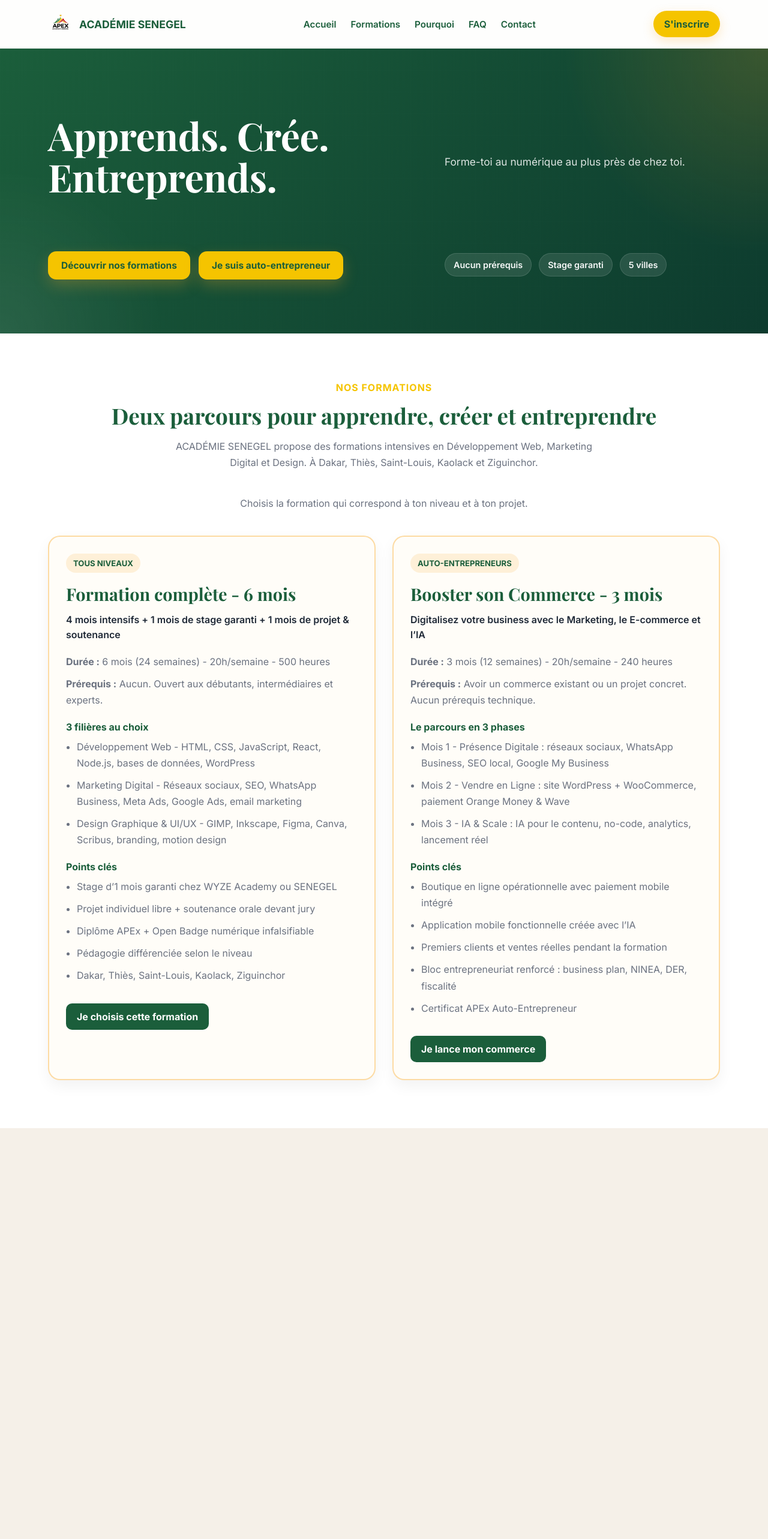
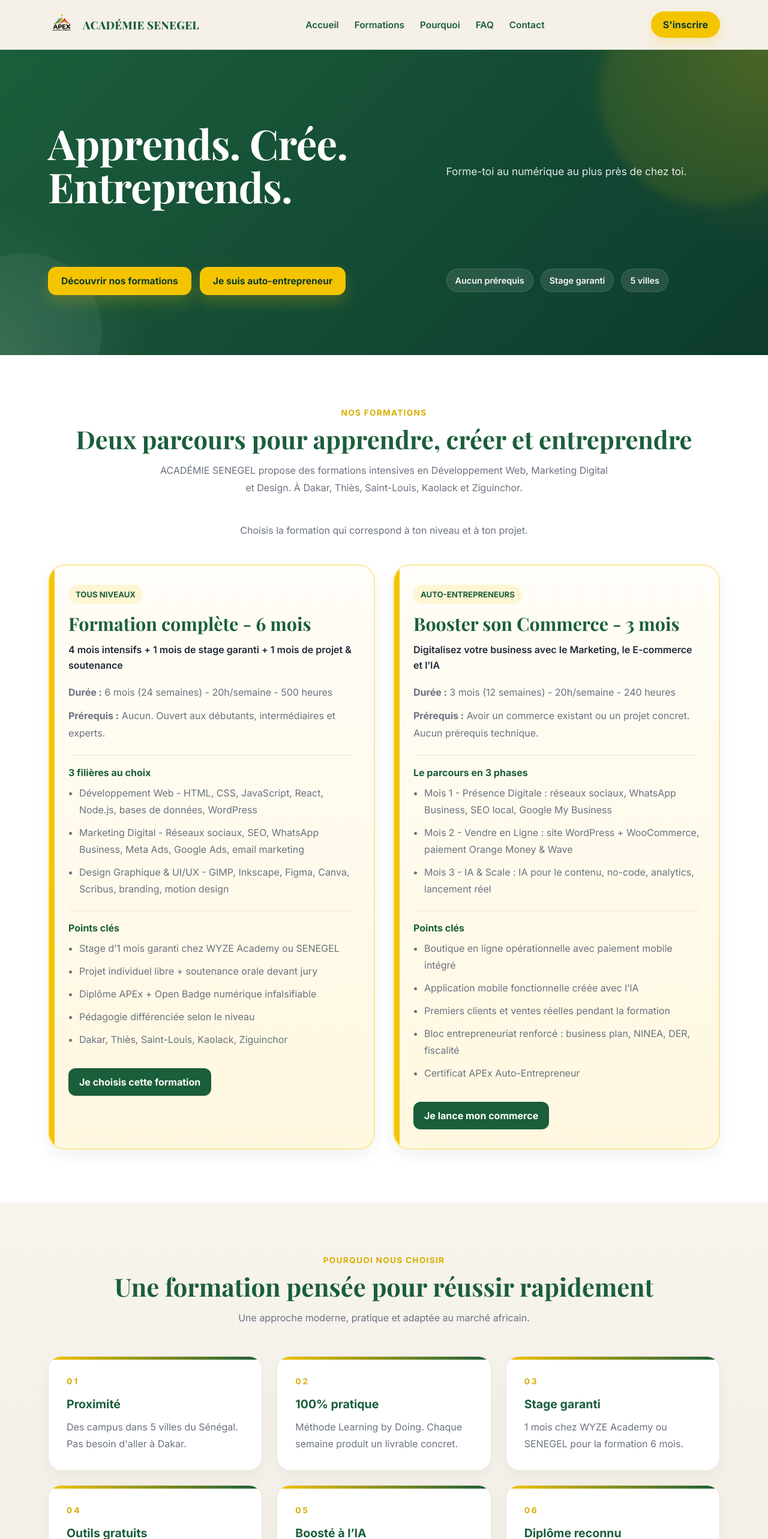
Before and after one commit to wyze-groupe/Apex-senegel-vitrine, a React (Vite) app: page / in a window 1280 px wide. Shown: the top 2566 px of the page at 60% size. Before the commit the page ends 1881 px from the top, so only its background shows below. Built offline with nearby package versions, Linux system fonts and the light colour scheme.

Commit message:
Ajout de la section pourquoi

```diff
--- a/src/App.css
+++ b/src/App.css
@@ -4,13 +4,18 @@
   --green: #1B5E3B;
   --green-dark: #0D3B2E;
   --gold: #F5C400;
-  --gold-dark: #e29705;
+  --gold-dark: #d9ad00;
   --white: #ffffff;
-  --cream: #f5F0E8;
+  --cream: #F5F0E8;
+  --cream-dark: #eee6da;
   --text: #1f2937;
   --muted: #6b7280;
-  --border: rgba(255, 255, 255, 0.12);
-  --shadow: 0 10px 30px rgba(0, 0, 0, 0.12);
+  --line: #e6ded2;
+  --shadow-soft: 0 10px 25px rgba(0, 0, 0, 0.06);
+  --shadow-card: 0 18px 40px rgba(0, 0, 0, 0.10);
+  --radius-xl: 28px;
+  --radius-lg: 22px;
+  --radius-md: 16px;
 }
 
 * {
@@ -34,8 +39,13 @@ a {
   color: inherit;
 }
 
+img {
+  display: block;
+}
+
 .container {
-  width: min(1120px, 92%);
+  width: 1120px;
+  max-width: 1120px;
   margin: 0 auto;
 }
 
@@ -44,42 +54,70 @@ a {
   position: sticky;
   top: 0;
   z-index: 1000;
-  background: rgba(255, 255, 255, 0.9);
+  background: rgba(245, 240, 232, 0.92);
   backdrop-filter: blur(10px);
-  border-bottom: 1px solid rgba(0, 0, 0, 0.06);
+  border-bottom: 1px solid rgba(13, 59, 46, 0.08);
 }
 
 .navbar .container {
   display: flex;
   align-items: center;
   justify-content: space-between;
-  gap: 20px;
+  gap: 24px;
   padding: 18px 0;
 }
 
-.logo {
+.logo-box {
+  display: flex;
+  align-items: center;
+  gap: 12px;
+}
+
+.logo-img {
+  width: 46px;
+  height: 46px;
+  object-fit: contain;
+}
+
+.logo-text {
   font-family: "Playfair Display", Georgia, serif;
-  font-size: 1.7rem;
+  font-size: 1.15rem;
   font-weight: 800;
   color: var(--green);
-  letter-spacing: 0.5px;
+  letter-spacing: 0.3px;
 }
 
 .navbar nav {
   display: flex;
   align-items: center;
-  gap: 24px;
+  gap: 26px;
 }
 
 .navbar nav a {
-  font-size: 0.95rem;
+  font-size: 0.96rem;
   font-weight: 600;
   color: var(--green);
   transition: 0.25s ease;
+  position: relative;
 }
 
 .navbar nav a:hover {
-  color: var(--gold);
+  color: var(--gold-dark);
+}
+
+.navbar nav a::after {
+  content: "";
+  position: absolute;
+  left: 0;
+  bottom: -6px;
+  width: 0;
+  height: 2px;
+  background: var(--gold);
+  transition: 0.25s ease;
+}
+
+.navbar nav a:hover::after {
+  width: 100%;
 }
 
 .btn {
@@ -87,12 +125,12 @@ a {
   align-items: center;
   justify-content: center;
   background: var(--gold);
-  color: var(--green);
+  color: var(--green-dark);
   font-weight: 700;
-  padding: 12px 18px;
+  padding: 12px 20px;
   border-radius: 999px;
   transition: 0.25s ease;
-  box-shadow: 0 6px 18px rgba(249, 168, 37, 0.25);
+  box-shadow: 0 8px 18px rgba(245, 196, 0, 0.25);
 }
 
 .btn:hover {
@@ -105,23 +143,34 @@ a {
   position: relative;
   overflow: hidden;
   background:
-    radial-gradient(circle at top right, rgba(249, 168, 37, 0.18), transparent 25%),
-    radial-gradient(circle at bottom left, rgba(255, 255, 255, 0.08), transparent 20%),
+    radial-gradient(circle at top right, rgba(245, 196, 0, 0.18), transparent 24%),
+    radial-gradient(circle at bottom left, rgba(255, 255, 255, 0.10), transparent 18%),
     linear-gradient(135deg, var(--green), var(--green-dark));
   color: var(--white);
-  padding: 110px 0 90px;
+  padding: 120px 0 100px;
 }
 
 .hero::before {
   content: "";
   position: absolute;
-  inset: 0;
-  background:
-    linear-gradient(to right, rgba(255,255,255,0.04) 1px, transparent 1px),
-    linear-gradient(to bottom, rgba(255,255,255,0.04) 1px, transparent 1px);
-  background-size: 36px 36px;
-  opacity: 0.18;
-  pointer-events: none;
+  top: -120px;
+  right: -100px;
+  width: 380px;
+  height: 380px;
+  border-radius: 50%;
+  background: rgba(245, 196, 0, 0.09);
+  filter: blur(8px);
+}
+
+.hero::after {
+  content: "";
+  position: absolute;
+  left: -90px;
+  bottom: -90px;
+  width: 260px;
+  height: 260px;
+  border-radius: 50%;
+  background: rgba(255, 255, 255, 0.05);
 }
 
 .hero-content {
@@ -129,12 +178,12 @@ a {
   z-index: 1;
   display: grid;
   grid-template-columns: 1.15fr 0.85fr;
-  gap: 40px;
+  gap: 46px;
   align-items: center;
 }
 
 .hero-text {
-  max-width: 700px;
+  max-width: 720px;
 }
 
 .hero-badge {
@@ -142,19 +191,19 @@ a {
   margin-bottom: 18px;
   padding: 10px 16px;
   border-radius: 999px;
-  background: rgba(249, 168, 37, 0.16);
-  color: #ffd36a;
-  border: 1px solid rgba(249, 168, 37, 0.25);
+  background: rgba(245, 196, 0, 0.15);
+  color: #ffe07a;
+  border: 1px solid rgba(245, 196, 0, 0.25);
   font-size: 0.9rem;
   font-weight: 700;
 }
 
 .hero h1 {
   font-family: "Playfair Display", Georgia, serif;
-  font-size: clamp(2.4rem, 5vw, 4.3rem);
-  line-height: 1.08;
-  margin-bottom: 20px;
-  letter-spacing: -0.5px;
+  font-size: 4.3rem;
+  line-height: 1.05;
+  margin-bottom: 22px;
+  letter-spacing: -0.8px;
 }
 
 .hero-description,
@@ -162,32 +211,32 @@ a {
   width: 100%;
   font-size: 1.08rem;
   line-height: 1.9;
-  color: rgba(255, 255, 255, 0.86);
+  color: rgba(255, 255, 255, 0.88);
 }
 
-.hero-buttons,
-.buttons {
+.buttons,
+.hero-buttons {
   display: flex;
   gap: 14px;
-  flex-wrap: wrap;
   margin-top: 30px;
 }
 
 .btn-primary,
 .btn-secondary {
-  border: none;
+  display: inline-flex;
+  align-items: center;
+  justify-content: center;
   border-radius: 14px;
   padding: 14px 22px;
   font-weight: 700;
-  font-size: 0.97rem;
-  cursor: pointer;
+  font-size: 0.98rem;
   transition: 0.25s ease;
 }
 
 .btn-primary {
   background: var(--gold);
-  color: var(--green);
-  box-shadow: 0 10px 24px rgba(249, 168, 37, 0.26);
+  color: var(--green-dark);
+  box-shadow: 0 12px 24px rgba(245, 196, 0, 0.22);
 }
 
 .btn-primary:hover {
@@ -198,8 +247,7 @@ a {
 .btn-secondary {
   background: rgba(255, 255, 255, 0.08);
   color: var(--white);
-  border: 1px solid rgba(255, 255, 255, 0.22);
-  backdrop-filter: blur(6px);
+  border: 1px solid rgba(255, 255, 255, 0.24);
 }
 
 .btn-secondary:hover {
@@ -207,163 +255,141 @@ a {
   transform: translateY(-2px);
 }
 
-.hero-tags,
-.badges {
+.badges,
+.hero-tags {
   display: flex;
   gap: 12px;
-  flex-wrap: wrap;
   margin-top: 28px;
 }
 
-.hero-tags span,
-.badges span {
+.badges span,
+.hero-tags span {
   padding: 10px 14px;
   border-radius: 999px;
   background: rgba(255, 255, 255, 0.10);
-  border: 1px solid var(--border);
+  border: 1px solid rgba(255, 255, 255, 0.12);
   font-size: 0.9rem;
   font-weight: 600;
   color: rgba(255, 255, 255, 0.96);
 }
 
 .hero-card {
-  padding: 30px;
-  border-radius: 26px;
-  background: rgba(255, 255, 255, 0.08);
-  border: 1px solid var(--border);
-  backdrop-filter: blur(12px);
-  box-shadow: var(--shadow);
+  position: relative;
+  padding: 34px;
+  border-radius: var(--radius-xl);
+  background: rgba(255, 255, 255, 0.95);
+  color: var(--text);
+  box-shadow: var(--shadow-card);
+  overflow: hidden;
+}
+
+.hero-card::before {
+  content: "";
+  position: absolute;
+  top: 18px;
+  left: 18px;
+  width: 54px;
+  height: 6px;
+  border-radius: 999px;
+  background: var(--gold);
+}
+
+.hero-card::after {
+  content: "APEx";
+  position: absolute;
+  right: 18px;
+  bottom: 10px;
+  font-family: "Playfair Display", Georgia, serif;
+  font-size: 3.2rem;
+  color: rgba(27, 94, 59, 0.06);
 }
 
 .hero-card h3 {
   font-family: "Playfair Display", Georgia, serif;
-  font-size: 1.8rem;
-  color: var(--gold);
+  font-size: 1.95rem;
+  color: var(--green);
+  margin-top: 10px;
   margin-bottom: 14px;
 }
 
 .hero-card p {
   line-height: 1.9;
-  color: rgba(255, 255, 255, 0.88);
+  color: var(--muted);
   margin-bottom: 0;
 }
 
-/* RESPONSIVE */
-@media (max-width: 900px) {
-  .hero {
-    padding: 95px 0 70px;
-  }
-
-  .hero-content {
-    grid-template-columns: 1fr;
-    gap: 28px;
-  }
-
-  .navbar nav {
-    display: none;
-  }
-
-  .navbar .container {
-    flex-wrap: wrap;
-  }
-
-  .btn {
-    padding: 11px 16px;
-  }
-}
-
-@media (max-width: 560px) {
-  .logo {
-    font-size: 1.35rem;
-  }
-
-  .hero-badge {
-    font-size: 0.82rem;
-  }
-
-  .btn-primary,
-  .btn-secondary {
-    width: 100%;
-  }
-
-  .hero-card {
-    padding: 22px;
-  }
-}
-
-.logo-box {
-  display: flex;
-  align-items: center;
-  gap: 10px;
-}
-
-.logo-img {
-  width: 42px;
-  height: 42px;
-  object-fit: contain;
-}
-
-.logo-text {
-  font-size: 1.1rem;
-  font-weight: bold;
-  color: var(--green);
-}
-
-/* SECTION FORMATIONS */
+/* GENERIC SECTION */
 .section {
-  padding: 80px 0;
-}
-
-.formations {
-  background: #fff;
+  padding: 88px 0;
 }
 
 .section-kicker {
-  color: var(--gold);
+  color: var(--gold-dark);
   font-weight: 700;
   text-transform: uppercase;
-  letter-spacing: 1px;
+  letter-spacing: 1.3px;
   margin-bottom: 12px;
   text-align: center;
+  font-size: 0.85rem;
 }
 
 .section-title {
   font-family: "Playfair Display", Georgia, serif;
-  font-size: 2.3rem;
+  font-size: 2.6rem;
   color: var(--green);
   text-align: center;
   margin-bottom: 14px;
+  line-height: 1.15;
 }
 
 .section-description {
   text-align: center;
   color: var(--muted);
-  max-width: 700px;
-  margin: 0 auto 40px;
-  line-height: 1.7;
+  max-width: 760px;
+  margin: 0 auto 42px;
+  line-height: 1.8;
+  font-size: 1rem;
+}
+
+/* FORMATIONS */
+.formations {
+  background: var(--white);
 }
 
 .formations-grid {
   display: grid;
   grid-template-columns: repeat(2, 1fr);
-  gap: 28px;
+  gap: 30px;
 }
 
 .formation-card {
-  background: #fffdf8;
-  border: 1px solid #ece7dc;
-  border-radius: 20px;
-  padding: 28px;
-  box-shadow: 0 10px 24px rgba(0, 0, 0, 0.05);
+  position: relative;
+  background: #fffdf9;
+  border: 1px solid var(--line);
+  border-radius: var(--radius-xl);
+  padding: 32px;
+  box-shadow: var(--shadow-soft);
+  overflow: hidden;
+}
+
+.formation-card::before {
+  content: "";
+  position: absolute;
+  top: 0;
+  left: 0;
+  width: 9px;
+  height: 100%;
+  background: var(--gold);
 }
 
 .formation-card-highlight {
-  border: 2px solid rgba(249, 168, 37, 0.4);
+  background: linear-gradient(to bottom, #fffdf8, #fff7df);
+  border: 2px solid rgba(245, 196, 0, 0.35);
 }
 
 .formation-badge {
   display: inline-block;
-  background: rgba(249, 168, 37, 0.15);
+  background: rgba(245, 196, 0, 0.14);
   color: var(--green);
   font-size: 0.82rem;
   font-weight: 700;
@@ -374,26 +400,29 @@ a {
 
 .formation-card h3 {
   font-family: "Playfair Display", Georgia, serif;
-  font-size: 1.8rem;
+  font-size: 1.9rem;
   color: var(--green);
   margin-bottom: 12px;
+  line-height: 1.15;
 }
 
 .formation-subtitle {
   color: var(--text);
   font-weight: 600;
-  line-height: 1.6;
+  line-height: 1.65;
   margin-bottom: 18px;
 }
 
 .formation-meta {
   color: var(--muted);
-  line-height: 1.7;
+  line-height: 1.8;
   margin-bottom: 10px;
 }
 
 .formation-block {
-  margin-top: 20px;
+  margin-top: 22px;
+  padding-top: 18px;
+  border-top: 1px solid #eee7dc;
 }
 
 .formation-block h4 {
@@ -409,31 +438,91 @@ a {
 .formation-block li {
   color: var(--muted);
   margin-bottom: 10px;
-  line-height: 1.7;
+  line-height: 1.75;
   list-style: disc;
 }
 
 .formation-btn {
-  display: inline-block;
-  margin-top: 22px;
+  display: inline-flex;
+  align-items: center;
+  justify-content: center;
+  margin-top: 24px;
   background: var(--green);
-  color: white;
-  padding: 12px 18px;
-  border-radius: 10px;
+  color: var(--white);
+  padding: 13px 18px;
+  border-radius: 12px;
   font-weight: 700;
   transition: 0.25s ease;
 }
 
 .formation-btn:hover {
   background: var(--green-dark);
+  transform: translateY(-2px);
 }
 
-@media (max-width: 900px) {
-  .formations-grid {
-    grid-template-columns: 1fr;
-  }
+/* POURQUOI */
+.pourquoi {
+  background: linear-gradient(to bottom, #f7f4ee, #f3eee5);
+}
 
-  .section-title {
-    font-size: 1.9rem;
-  }
+.why-grid {
+  display: grid;
+  grid-template-columns: repeat(3, 1fr);
+  gap: 24px;
+  margin-top: 50px;
 }
+
+.why-card {
+  background: var(--white);
+  border-radius: var(--radius-lg);
+  padding: 30px;
+  border: 1px solid #ece7dc;
+  transition: 0.3s ease;
+  position: relative;
+  overflow: hidden;
+  box-shadow: 0 10px 24px rgba(0, 0, 0, 0.04);
+}
+
+.why-card::before {
+  content: "";
+  position: absolute;
+  top: 0;
+  left: 0;
+  width: 100%;
+  height: 5px;
+  background: linear-gradient(to right, var(--gold), var(--green));
+}
+
+.why-card:hover {
+  transform: translateY(-6px);
+  box-shadow: 0 18px 30px rgba(0, 0, 0, 0.08);
+}
+
+.why-number {
+  display: inline-block;
+  font-size: 0.85rem;
+  font-weight: 800;
+  color: var(--gold-dark);
+  margin-bottom: 18px;
+  letter-spacing: 3px;
+}
+
+.why-card h3 {
+  color: var(--green);
+  font-size: 1.22rem;
+  margin-bottom: 12px;
+}
+
+.why-card p {
+  color: var(--muted);
+  line-height: 1.75;
+}
+
+/* SMALL FIXES */
+.logo {
+  font-family: "Playfair Display", Georgia, serif;
+  font-size: 1.7rem;
+  font-weight: 800;
+  color: var(--green);
+  letter-spacing: 0.5px;
+}
--- a/src/App.jsx
+++ b/src/App.jsx
@@ -2,6 +2,7 @@ import "./App.css";
 import Navbar from "./components/Navbar";
 import Hero from "./components/Hero";
 import Formations from "./components/Formations";
+import Pourquoi from "./components/Pourquoi";
 
 function App() {
   return (
@@ -9,6 +10,7 @@ function App() {
       <Navbar />
       <Hero />
       <Formations />
+      <Pourquoi />
     </>
   );
 }
--- /dev/null
+++ b/src/components/Pourquoi.jsx
@@ -0,0 +1,59 @@
+function Pourquoi() {
+  const items = [
+    {
+      title: "Proximité",
+      text: "Des campus dans 5 villes du Sénégal. Pas besoin d'aller à Dakar.",
+    },
+    {
+      title: "100% pratique",
+      text: "Méthode Learning by Doing. Chaque semaine produit un livrable concret.",
+    },
+    {
+      title: "Stage garanti",
+      text: "1 mois chez WYZE Academy ou SENEGEL pour la formation 6 mois.",
+    },
+    {
+      title: "Outils gratuits",
+      text: "Figma, Canva, VS Code, GIMP et autres outils accessibles.",
+    },
+    {
+      title: "Boosté à l’IA",
+      text: "ChatGPT et Claude intégrés dans les formations modernes.",
+    },
+    {
+      title: "Diplôme reconnu",
+      text: "Certificat APEx + Open Badge numérique + portfolio réel.",
+    },
+  ];
+
+  return (
+    <section className="pourquoi section" id="pourquoi">
+      <div className="container">
+        <p className="section-kicker">Pourquoi nous choisir</p>
+
+        <h2 className="section-title">
+          Une formation pensée pour réussir rapidement
+        </h2>
+
+        <p className="section-description">
+          Une approche moderne, pratique et adaptée au marché africain.
+        </p>
+
+        <div className="why-grid">
+          {items.map((item, index) => (
+            <div className="why-card" key={index}>
+              <span className="why-number">
+                {String(index + 1).padStart(2, "0")}
+              </span>
+
+              <h3>{item.title}</h3>
+              <p>{item.text}</p>
+            </div>
+          ))}
+        </div>
+      </div>
+    </section>
+  );
+}
+
+export default Pourquoi;
```
